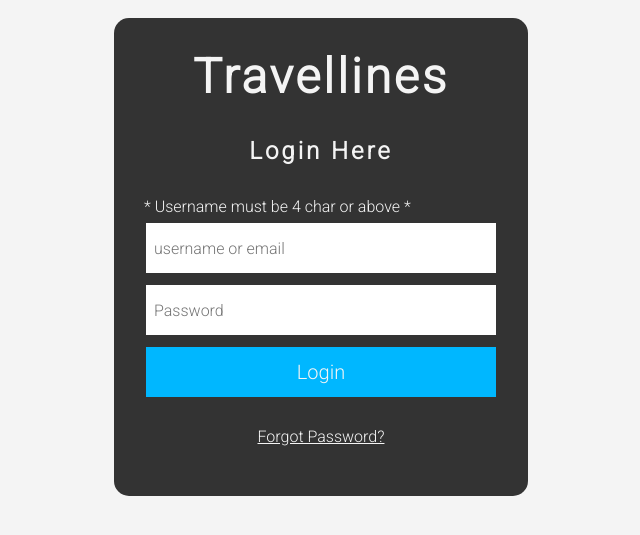
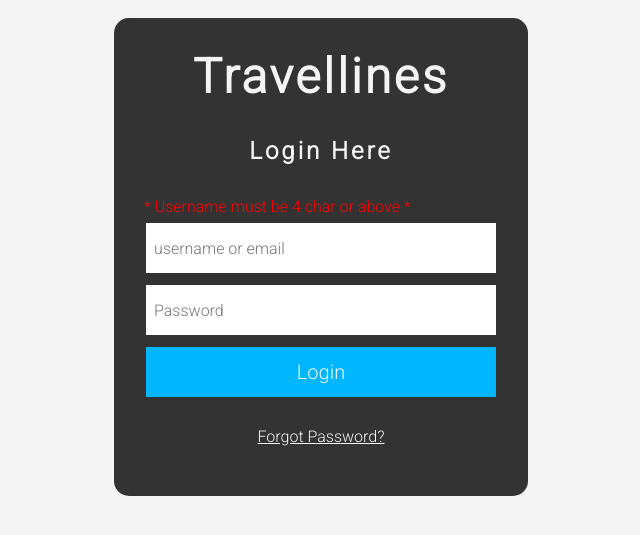
Before and after one commit to Iner-17/Travelinnes, a PHP site: page /src/pages/login.php in a window 1280 px wide. Shown: the part 143-678 px from the top of the page, without its empty margins (319-959 px from the left). Run offline with PHP 8.4, Linux system fonts and the light colour scheme; data that the repository does not hold is empty.

Commit message:
Initial commit

```diff
--- a/src/css/login.css
+++ b/src/css/login.css
@@ -67,3 +67,7 @@ td {
     border: none;
     cursor: pointer;
 }
+
+form p {
+    color: red;
+}
--- a/src/pages/login.php
+++ b/src/pages/login.php
@@ -24,7 +24,7 @@
                                 $errorMessage = "Username must be 4 char or above";
                             }
                         ?>
-                         * <?php echo $errorMessage ?> *
+                        <p>* <?php echo $errorMessage ?> *</p>
                     </tr>
                     <tr>
                         <td colspan="1"><input type="password" name="password" placeholder="Password" required></td>
```
